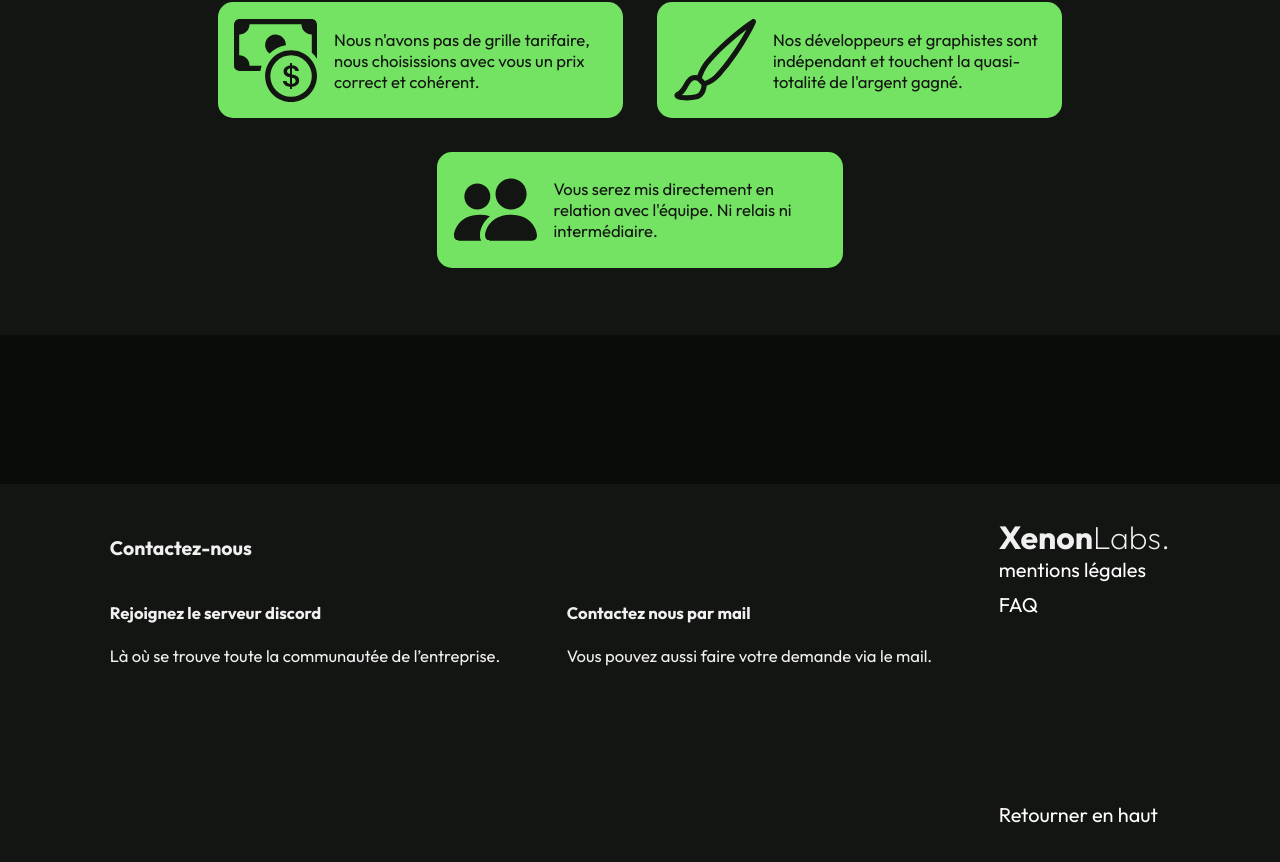
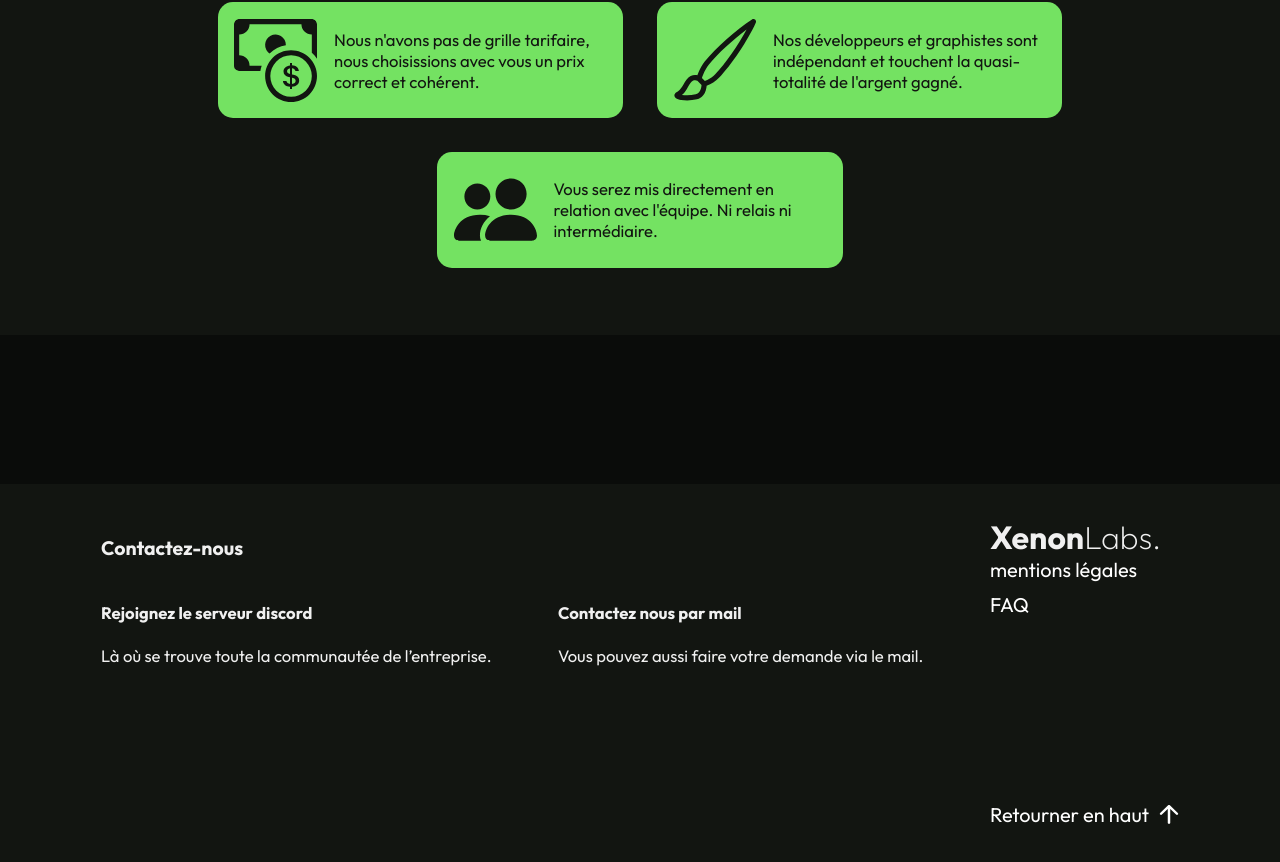
Before and after one commit to XenonLabsHQ/xenonlabs-website, a Vue app: page /wip in a window 1280 px wide. Shown: the part 1029-1891 px from the top of the page. Built offline with nearby package versions, Linux system fonts and the light colour scheme.

Commit message:
:sparkles: Added arrow on button-push-to-top

```diff
--- a/src/components/wip/TheFooter.vue
+++ b/src/components/wip/TheFooter.vue
@@ -22,7 +22,10 @@
 					<a class="footer__link" href="">FAQ</a>
 				</div>
 			</div>
-			<a class="footer__link" href="#">Retourner en haut</a>
+			<a class="footer__link" href="#">
+				Retourner en haut
+				<img alt="arrow" src="@/assets/icons/arrow.svg" />
+			</a>
 		</section>
 	</footer>
 </template>
@@ -74,6 +77,14 @@ export default {
 		text-decoration: none;
 		font-size: 1.2em;
 		margin-bottom: 0.5em;
+		display: flex;
+		align-items: center;
+		gap: 0.5em;
+
+		& img {
+			width: 1em;
+			height: 1em;
+		}
 
 		&:hover {
 			text-decoration: underline;
```
Also changed, not shown: src/assets/icons/arrow.svg (added).
